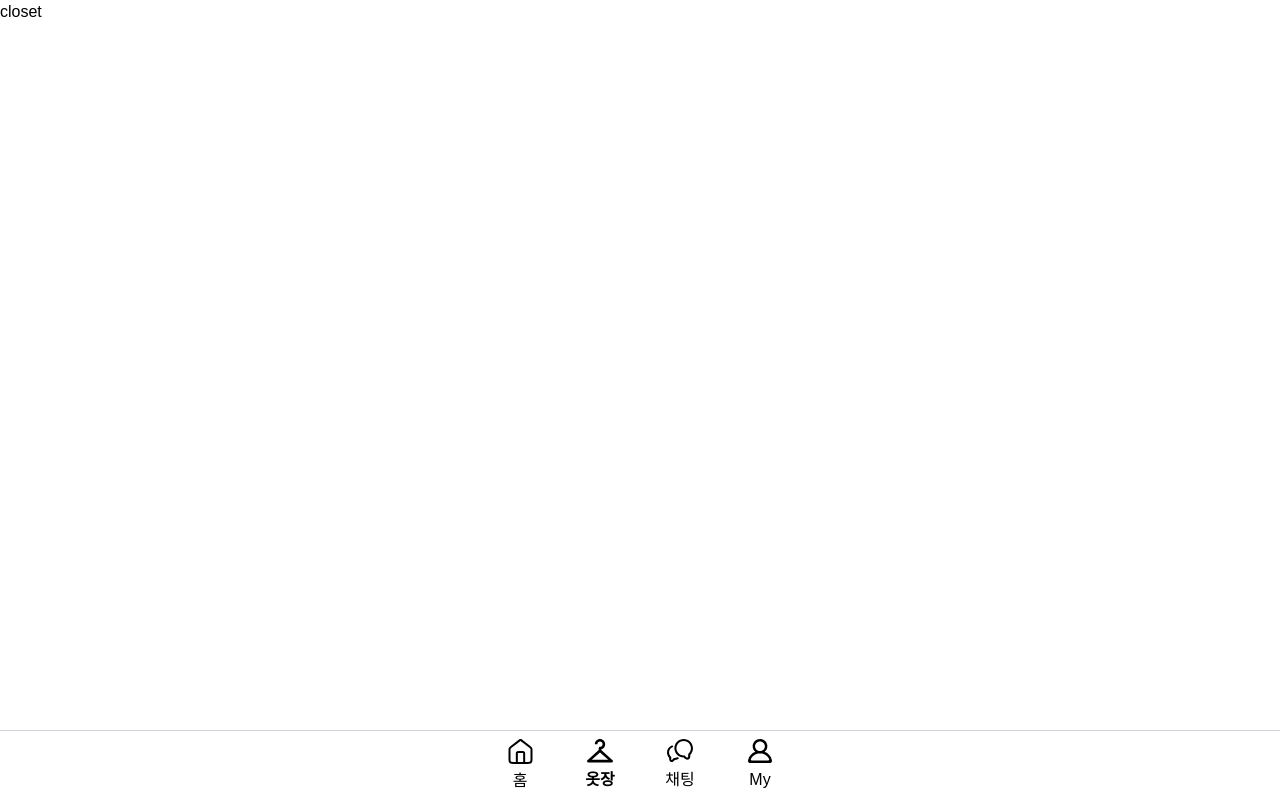
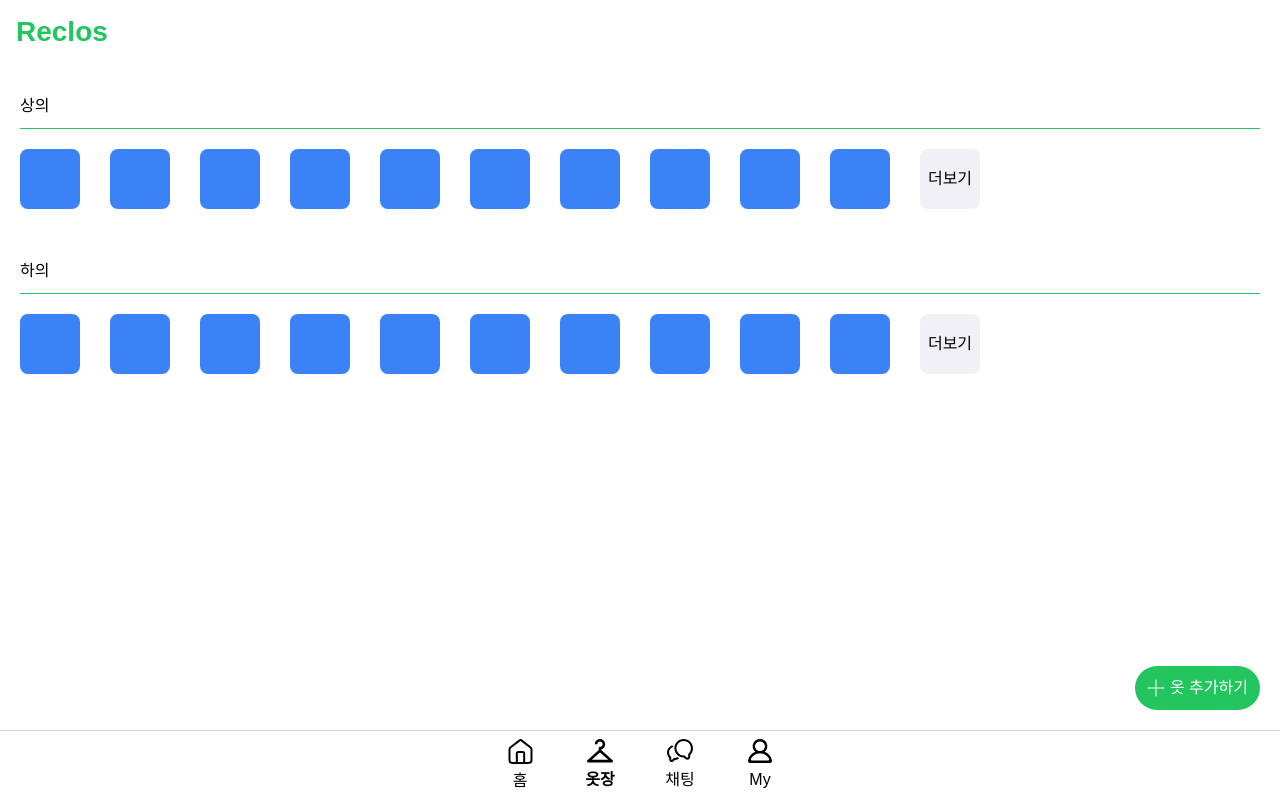
Before and after one commit to SKT-FLYAI-Reclos/Reclos-Frontend, a Next.js app: page /closet in a window 1280 px wide. Built offline with nearby package versions, Linux system fonts and the light colour scheme.

Commit message:
✨ feat: 옷장 기본 페이지 UI 완성

```diff
--- a/app/closet/page.tsx
+++ b/app/closet/page.tsx
@@ -1,9 +1,48 @@
+import Hr from '@/components/hr';
 import AppLayout from '@/components/layouts/appLayout';
+import Logo from '@/components/logo';
+import TopNavbar from '@/components/navbar/topNavbar';
+import AddBtn from '@/components/pages/closet/addBtn';
+import Image from 'next/image';
+import Link from 'next/link';
+
+const DUMMY_TOPS = Array.from({ length: 10 }, (_, i) => ({
+  id: i,
+  img: `https://via.placeholder.com/150x150?text=상의${i}`,
+}));
 
 export default function Closet() {
   return (
-    <AppLayout>
-      <div>closet</div>
+    <AppLayout tnb={<TopNavbar left={<Logo className='text-28 font-bold' />} />}>
+      <AddBtn />
+      <main className='pt-30 px-20'>
+        <span className='block mb-10 text-16 font-medium'>상의</span>
+        <Hr className='border-green-500 mb-20' />
+        <section className='flex flex-wrap items-center gap-30 mb-40'>
+          {DUMMY_TOPS.map((img) => (
+            <div key={img.id} className='w-60 h-60 bg-blue-500 mb-10 rounded-8'></div>
+          ))}
+          <Link
+            href={'/closet/top/all'}
+            className='w-60 h-60 bg-gray-light mb-10 rounded-8 flex justify-center items-center'
+          >
+            더보기
+          </Link>
+        </section>
+        <span className='block mb-10 text-16 font-medium'>하의</span>
+        <Hr className='border-green-500 mb-20' />
+        <section className='flex flex-wrap items-center gap-30 mb-40'>
+          {DUMMY_TOPS.map((img) => (
+            <div key={img.id} className='w-60 h-60 bg-blue-500 mb-10 rounded-8'></div>
+          ))}
+          <Link
+            href={'/closet/bottom/all'}
+            className='w-60 h-60 bg-gray-light mb-10 rounded-8 flex justify-center items-center'
+          >
+            더보기
+          </Link>
+        </section>
+      </main>
     </AppLayout>
   );
 }
--- /dev/null
+++ b/components/hr.tsx
@@ -0,0 +1,6 @@
+import cls from '@/libs/cls';
+import { HTMLAttributes } from 'react';
+
+export default function Hr({ ...props }: HTMLAttributes<HTMLDivElement>) {
+  return <div {...props} className={cls('border-t-1 border-solid', props.className ?? '')} />;
+}
--- /dev/null
+++ b/components/pages/closet/addBtn.tsx
@@ -0,0 +1,18 @@
+'use client';
+import PlusIcon from '../../../public/icons/plus.svg';
+import { useRouter } from 'next/navigation';
+
+export default function AddBtn() {
+  const router = useRouter();
+  return (
+    <>
+      <button
+        onClick={() => router.push('/closet/add')}
+        className='fixed right-20 bottom-90 bg-green-500 py-10 px-12 flex justify-center items-center gap-5 rounded-full'
+      >
+        <PlusIcon />
+        <span className='text-16 font-normal text-white'>옷 추가하기</span>
+      </button>
+    </>
+  );
+}
```
